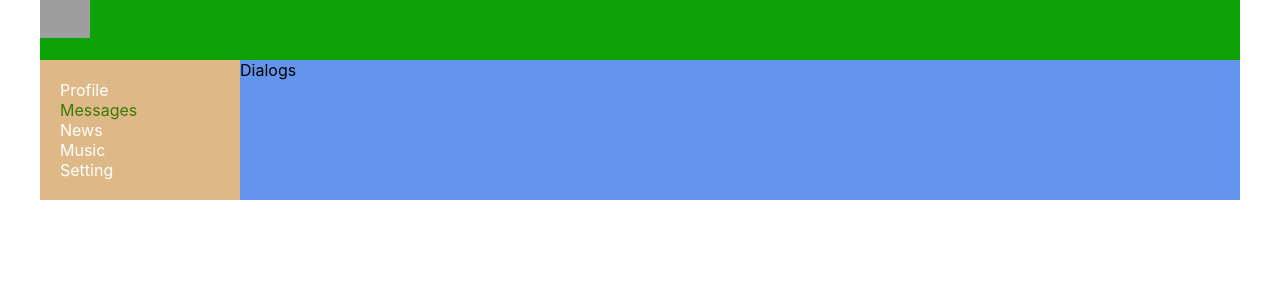
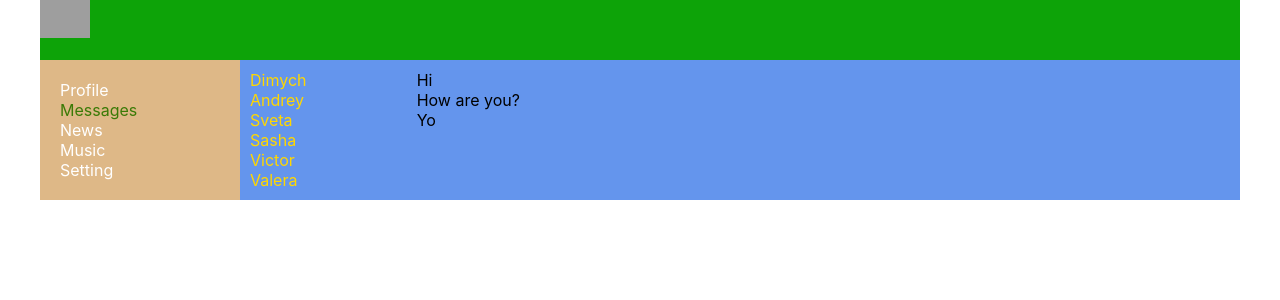
Before and after one commit to Moi-glaza-vezde/samurai-way-main, a React (Create React App) app: page /dialogs in a window 1280 px wide. Shown: the top 300 px of the page. Built offline with nearby package versions, Linux system fonts and the light colour scheme; grey boxes are pictures that could not be loaded.

Commit message:
create profilenfo

```diff
--- a/src/components/dialogs/Dialogs.module.css
+++ b/src/components/dialogs/Dialogs.module.css
@@ -0,0 +1,23 @@
+.dialogs {
+display: grid;
+    grid-template-columns: 2fr 10fr;
+
+}
+
+.dialogsItems {
+    padding: 10px;
+}
+.dialogsItems .active{
+
+    color:gold;
+}
+.dialog {
+}
+
+.messages {
+    padding: 10px;
+}
+
+.message {
+
+}
--- a/src/components/dialogs/Dialogs.tsx
+++ b/src/components/dialogs/Dialogs.tsx
@@ -1,5 +1,50 @@
 import React from 'react';
 import s from './Dialogs.module.css';
+import {NavLink} from 'react-router-dom';
+
+type DialogItemPropsType = {
+    id: string,
+    name: string,
+}
+const DialogItem = ({name, id}: DialogItemPropsType) => {
+    let path = `/dialogs/${id}`;
+    return (
+        <div className={`${s.dialog} ${s.active}`}>
+            <NavLink to={path}>{name}</NavLink>
+        </div>
+
+    )
+
+}
+
+type MessagePropsType = {
+    message: string,
+}
+const Message = ({message}: MessagePropsType) => {
+
+
+    return <div className={s.message}>{message}</div>
+}
+
 export const Dialogs = () => {
-   return <div>Dialogs</div>;
+    return (
+        <div className={s.dialogs}>
+            <div className={s.dialogsItems}>
+
+                <DialogItem name={'Dimych'} id={'1'}/>
+                <DialogItem name={'Andrey'} id={'2'}/>
+                <DialogItem name={'Sveta'} id={'3'}/>
+                <DialogItem name={'Sasha'} id={'4'}/>
+                <DialogItem name={'Victor'} id={'5'}/>
+                <DialogItem name={'Valera'} id={'6'}/>
+
+            </div>
+            <div className={s.messages}>
+
+                <Message message={'Hi'}/>
+                <Message message={'How are you?'}/>
+                <Message message={'Yo'}/>
+
+            </div>
+        </div>)
 };
--- a/src/components/profile/Profile.tsx
+++ b/src/components/profile/Profile.tsx
@@ -1,22 +1,13 @@
 import React from 'react';
 import s from './Profile.module.css';
-import { MyPosts } from './myPost/MyPosts';
+import {MyPosts} from './myPost/MyPosts';
+import {ProfileInfo} from './profileInfo/ProfileInfo';
+
 export const Profile = () => {
-   return (
-      <div className={s.content}>
-         <div>
-            <img
-               src="https://encrypted-tbn0.gstatic.com/images?q=tbn:ANd9GcSi7ZM5IRn9GL1_cdI8TDtkdKFx_9YVRBOUNw&s"
-               alt=""
-            />
-         </div>
-         <div>
-            <img
-               src="https://encrypted-tbn0.gstatic.com/images?q=tbn:ANd9GcQnAusHk8prvj8i_jBTp_c-ViMgjSGEum7kFw&s"
-               alt=""
-            />
-         </div>
-         <MyPosts />
-      </div>
-   );
+    return (
+        <div className={s.content}>
+            <ProfileInfo/>
+            <MyPosts/>
+        </div>
+    );
 };
--- a/src/components/profile/myPost/MyPosts.module.css
+++ b/src/components/profile/myPost/MyPosts.module.css
@@ -1,3 +1,9 @@
 .item {
 	color: green;
 }
+.postsBlock{
+	padding: 10px;
+}
+.posts{
+	margin-top: 10px;
+}
--- a/src/components/profile/myPost/MyPosts.tsx
+++ b/src/components/profile/myPost/MyPosts.tsx
@@ -1,18 +1,24 @@
 import React from 'react';
 import s from './MyPosts.module.css';
-import { Post } from '../post/Post';
+import {Post} from '../post/Post';
 
 export const MyPosts = () => {
     return (
+        <div className={s.postsBlock}>
+            <h3> My posts </h3>
             <div>
-         My posts
+
                 <div>
                     <textarea></textarea>
+                </div>
+                <div>
                     <button>add post</button>
                 </div>
+
+            </div>
             <div className={s.posts}>
-            <Post message={'Hi, how are you'} likeCount={'3'} />
-            <Post message={'its my first post'} likeCount={'5'} />
+                <Post message={'Hi, how are you'} likeCount={'3'}/>
+                <Post message={'its my first post'} likeCount={'5'}/>
             </div>
         </div>
     );
--- /dev/null
+++ b/src/components/profile/profileInfo/ProfileInfo.module.css
@@ -0,0 +1,8 @@
+.postsBlock{
+    padding: 10px;
+}
+
+
+.descriptionBlock{
+    padding: 10px;
+}
--- /dev/null
+++ b/src/components/profile/profileInfo/ProfileInfo.tsx
@@ -0,0 +1,15 @@
+import React from 'react';
+import s from './ProfileInfo.module.css'
+export const ProfileInfo = () => {
+    return (
+        <div>
+            <div>
+                <img
+                    src="https://encrypted-tbn0.gstatic.com/images?q=tbn:ANd9GcSi7ZM5IRn9GL1_cdI8TDtkdKFx_9YVRBOUNw&s"
+                    alt=""
+                />
+            </div>
+            <div className={s.descriptionBlock}>ava + description</div>
+        </div>
+    );
+};
```
Lines whose indentation alone changed are shown as unchanged.
